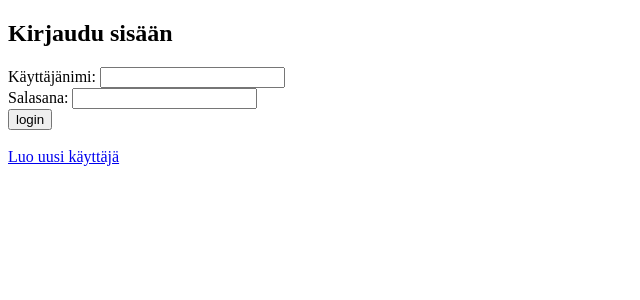
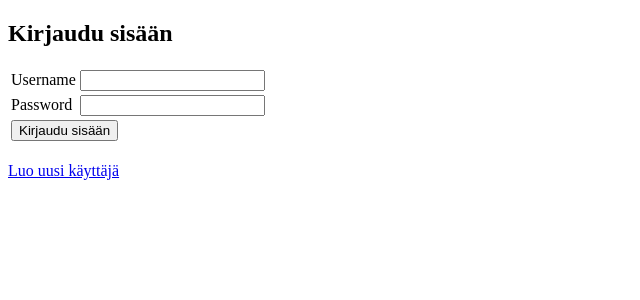
Before and after one commit to HegePI/tsoha-2020-projekti, a Flask app: page /login in a window 1280 px wide. Shown: the top 300 px of the page, without its empty margins (0-640 px from the left). Run offline with Flask 2, Linux system fonts and the light colour scheme.

Commit message:
login uses LoginForm

```diff
--- /dev/null
+++ b/application/login/LoginForm.py
@@ -0,0 +1,9 @@
+from flask_wtf import FlaskForm
+from wtforms import PasswordField, StringField, validators
+
+class LoginForm(FlaskForm):
+    username = StringField("Username", [validators.length(min=5)])
+    password = PasswordField("Password", [validators.length(min=6)])
+
+    class Meta:
+        csrf = False
--- a/application/login/LoginView.py
+++ b/application/login/LoginView.py
@@ -2,25 +2,28 @@ from application import app, db, bcrypt
 from flask import Flask, flash, redirect, render_template, request, url_for
 from flask_bcrypt import Bcrypt
 from application.user.UserModel import User
+from application.login.LoginForm import LoginForm
 
 
 @app.route("/login")
 def login_form():
-    return render_template("login/login.html")
+    return render_template("login/login.html", form=LoginForm())
 
 
 @app.route("/login", methods=["POST"])
 def login():
-    username = request.form.get("username")
-    password = request.form.get("password")
+
+    form = LoginForm(request.form)
+    username = form.username.data
+    password = form.password.data
 
     user = User.query.filter_by(username=username).first()
 
     if user == None:
         error = "Kyseistä käyttäjää ei ole olemassa"
-        return render_template("login/login.html", error=error)
+        return render_template("login/login.html", error=error, form=form)
     elif bcrypt.check_password_hash(user.password, password):
         return redirect(url_for("main_menu", user_id=user.id))
     else:
         error = "Salasana väärin"
-        return render_template("login/login.html", error=error)
+        return render_template("login/login.html", error=error, form=form)
--- a/application/templates/login/login.html
+++ b/application/templates/login/login.html
@@ -8,16 +8,49 @@
 
 {% if error %}
 <p class=error><strong>{{ error }}</strong>
-{% endif %}
+    {% endif %}
 
-<form method="POST" action="{{ url_for('login') }}">
     <h2>Kirjaudu sisään</h2>
-    Käyttäjänimi: <input type="text" name="username" />
+
+    <form method="POST" action="{{ url_for('login') }}">
+        <table>
+            <tr>
+                <td>
+                    {{form.username.label}}
+                </td>
+                <td>
+                    {{form.username}}
+                </td>
+                <td>
+                    <ul>
+                        {% for error in form.username.errors %}
+                        <li>{{ error }}</li>
+                        {% endfor %}
+                    </ul>
+                </td>
+            </tr>
+            <tr>
+                <td>
+                    {{form.password.label}}
+                </td>
+                <td>
+                    {{form.password}}
+                </td>
+                <td>
+                    <ul>
+                        {% for error in form.password.errors %}
+                        <li>{{ error }}</li>
+                        {% endfor %}
+                    </ul>
+                </td>
+            </tr>
+            <tr>
+                <td colspan="5">
+                    <input type="submit" value="Kirjaudu sisään" />
+                </td>
+            </tr>
+        </table>
+    </form>
     <br>
-    Salasana: <input type="password" name="password" />
-    <br>
-    <input type="submit" value="login" />
-</form>
-<br>
-<a href="{{url_for('create_new_user')}}">Luo uusi käyttäjä</a>
-{% endblock %}
+    <a href="{{url_for('create_new_user')}}">Luo uusi käyttäjä</a>
+    {% endblock %}
--- a/application/user/NewUserView.py
+++ b/application/user/NewUserView.py
@@ -3,6 +3,7 @@ from flask import Flask, flash, redirect, render_template, request, url_for
 from flask_bcrypt import Bcrypt
 from application.user.UserModel import User
 from application.user.form import UserForm
+from application.login.LoginForm import LoginForm
 
 
 @app.route("/newUser")
@@ -25,7 +26,7 @@ def create_new_user():
 
     if user != None:
         error = "Käyttäjänimi on jo käytössä."
-        return render_template("user/new.html", error=error)
+        return render_template("user/new.html", error=error, form=UserForm())
     else:
         hashed_password = bcrypt.generate_password_hash(password, 10)
         utf8_hashed_password = hashed_password.decode("utf-8", "ignore")
@@ -33,4 +34,4 @@ def create_new_user():
         db.session().add(user)
         db.session().commit()
         message = "käyttäjä luotiin onnistuneesti!"
-        return render_template("login/login.html", message=message)
+        return render_template("login/login.html", message=message, form=LoginForm())
```
Also changed, not shown: application/user/UserModel.py (+12 -0 lines), application/register.db.
